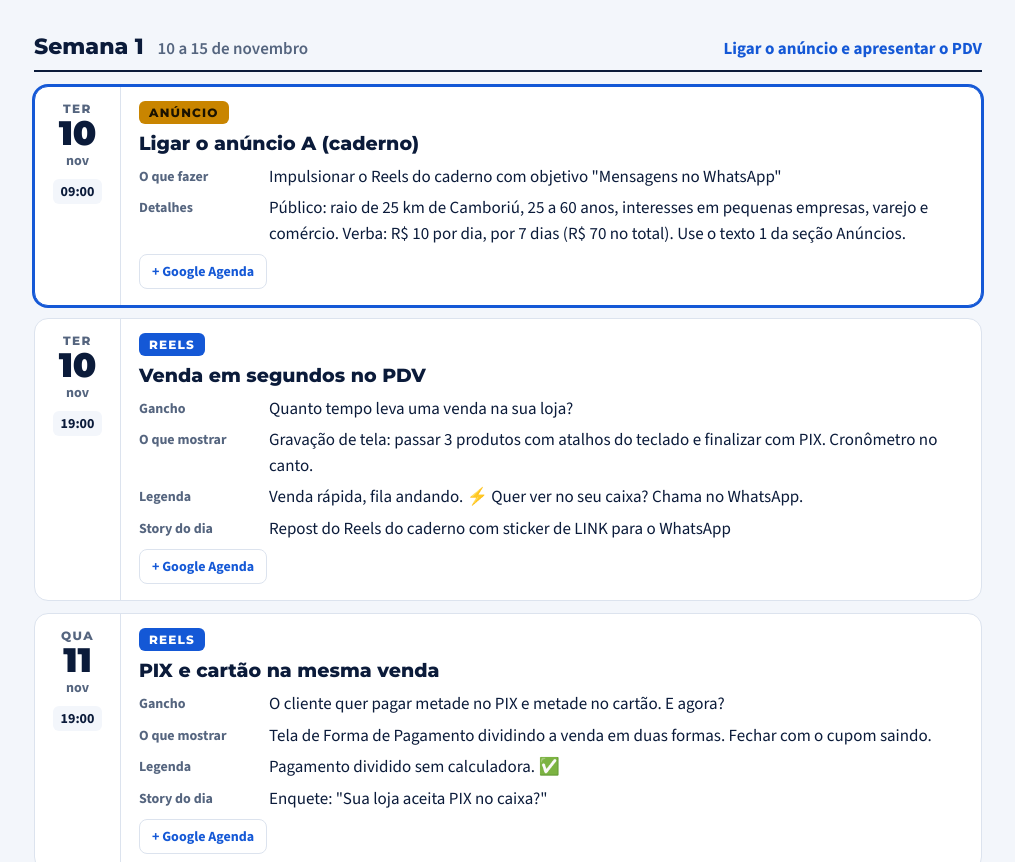
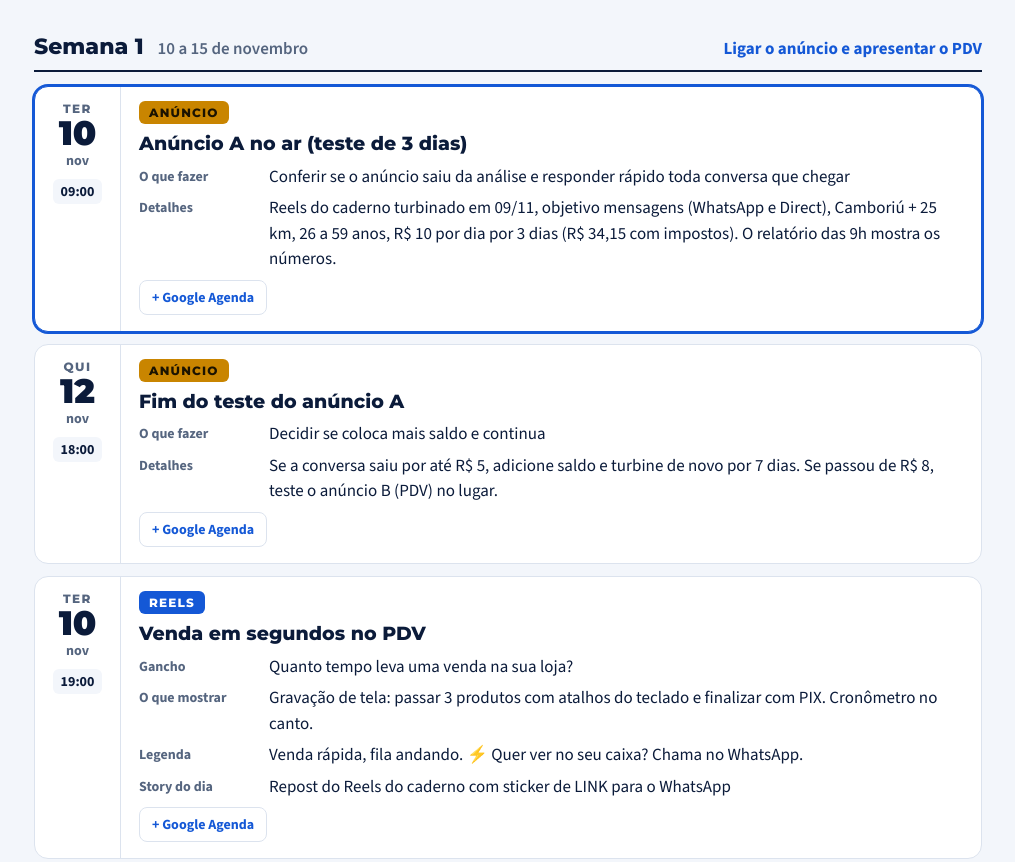
Before and after one commit to matheeuscristo1/calendario-unitec, a plain HTML site: page index.html in a window 1280 px wide. Shown: the part 705-1567 px from the top of the page, without its empty margins (132-1147 px from the left). Drawn offline with nearby package versions, Linux system fonts and the light colour scheme.

Commit message:
Anúncio A no ar: teste de 3 dias
Co-Authored-By: Claude Opus 5.5 <noreply@anthropic.com>

```diff
--- a/index.html
+++ b/index.html
@@ -118,9 +118,17 @@ footer{margin-top:44px;color:var(--muted);font-size:15px;display:grid;gap:6px}
     <div class="when"><span class="wd">Ter</span><span class="day">10</span><span class="mo">nov</span><span class="hr">09:00</span></div>
     <div class="body">
       <div class="chip">Anúncio</div>
-      <h3>Ligar o anúncio A (caderno)</h3>
-      <dl><div><dt>O que fazer</dt><dd>Impulsionar o Reels do caderno com objetivo &quot;Mensagens no WhatsApp&quot;</dd></div><div><dt>Detalhes</dt><dd>Público: raio de 25 km de Camboriú, 25 a 60 anos, interesses em pequenas empresas, varejo e comércio. Verba: R$ 10 por dia, por 7 dias (R$ 70 no total). Use o texto 1 da seção Anúncios.</dd></div></dl>
-      <a class="gc" href="https://calendar.google.com/calendar/render?action=TEMPLATE&amp;text=%F0%9F%93%B2+An%C3%BAncio%3A+Ligar+o+an%C3%BAncio+A+%28caderno%29&amp;dates=20261110T120000Z%2F20261110T123000Z&amp;details=O+que+fazer%3A+Impulsionar+o+Reels+do+caderno+com+objetivo+%22Mensagens+no+WhatsApp%22%0ADetalhes%3A+P%C3%BAblico%3A+raio+de+25+km+de+Cambori%C3%BA%2C+25+a+60+anos%2C+interesses+em+pequenas+empresas%2C+varejo+e+com%C3%A9rcio.+Verba%3A+R%24+10+por+dia%2C+por+7+dias+%28R%24+70+no+total%29.+Use+o+texto+1+da+se%C3%A7%C3%A3o+An%C3%BAncios." target="_blank" rel="noopener">+ Google Agenda</a>
+      <h3>Anúncio A no ar (teste de 3 dias)</h3>
+      <dl><div><dt>O que fazer</dt><dd>Conferir se o anúncio saiu da análise e responder rápido toda conversa que chegar</dd></div><div><dt>Detalhes</dt><dd>Reels do caderno turbinado em 09/11, objetivo mensagens (WhatsApp e Direct), Camboriú + 25 km, 26 a 59 anos, R$ 10 por dia por 3 dias (R$ 34,15 com impostos). O relatório das 9h mostra os números.</dd></div></dl>
+      <a class="gc" href="https://calendar.google.com/calendar/render?action=TEMPLATE&amp;text=%F0%9F%93%B2+An%C3%BAncio%3A+An%C3%BAncio+A+no+ar+%28teste+de+3+dias%29&amp;dates=20261110T120000Z%2F20261110T123000Z&amp;details=O+que+fazer%3A+Conferir+se+o+an%C3%BAncio+saiu+da+an%C3%A1lise+e+responder+r%C3%A1pido+toda+conversa+que+chegar%0ADetalhes%3A+Reels+do+caderno+turbinado+em+09%2F11%2C+objetivo+mensagens+%28WhatsApp+e+Direct%29%2C+Cambori%C3%BA+%2B+25+km%2C+26+a+59+anos%2C+R%24+10+por+dia+por+3+dias+%28R%24+34%2C15+com+impostos%29.+O+relat%C3%B3rio+das+9h+mostra+os+n%C3%BAmeros." target="_blank" rel="noopener">+ Google Agenda</a>
+    </div>
+  </article><article class="item k-anuncio" data-start="20261112T210000Z">
+    <div class="when"><span class="wd">Qui</span><span class="day">12</span><span class="mo">nov</span><span class="hr">18:00</span></div>
+    <div class="body">
+      <div class="chip">Anúncio</div>
+      <h3>Fim do teste do anúncio A</h3>
+      <dl><div><dt>O que fazer</dt><dd>Decidir se coloca mais saldo e continua</dd></div><div><dt>Detalhes</dt><dd>Se a conversa saiu por até R$ 5, adicione saldo e turbine de novo por 7 dias. Se passou de R$ 8, teste o anúncio B (PDV) no lugar.</dd></div></dl>
+      <a class="gc" href="https://calendar.google.com/calendar/render?action=TEMPLATE&amp;text=%F0%9F%93%B2+An%C3%BAncio%3A+Fim+do+teste+do+an%C3%BAncio+A&amp;dates=20261112T210000Z%2F20261112T213000Z&amp;details=O+que+fazer%3A+Decidir+se+coloca+mais+saldo+e+continua%0ADetalhes%3A+Se+a+conversa+saiu+por+at%C3%A9+R%24+5%2C+adicione+saldo+e+turbine+de+novo+por+7+dias.+Se+passou+de+R%24+8%2C+teste+o+an%C3%BAncio+B+%28PDV%29+no+lugar." target="_blank" rel="noopener">+ Google Agenda</a>
     </div>
   </article><article class="item k-reels" data-start="20261110T220000Z">
     <div class="when"><span class="wd">Ter</span><span class="day">10</span><span class="mo">nov</span><span class="hr">19:00</span></div>
@@ -169,14 +177,6 @@ footer{margin-top:44px;color:var(--muted);font-size:15px;display:grid;gap:6px}
       <h3>Quem está por trás da Unitecnologia</h3>
       <dl><div><dt>Gancho</dt><dd>A gente não é só um sistema.</dd></div><div><dt>O que mostrar</dt><dd>Vídeo curto da equipe e do escritório, alguém atendendo cliente, implantação em loja.</dd></div><div><dt>Legenda</dt><dd>Atendimento local em Camboriú e região. 📍</dd></div><div><dt>Story do dia</dt><dd>Foto da equipe com &quot;bom sábado&quot;</dd></div></dl>
       <a class="gc" href="https://calendar.google.com/calendar/render?action=TEMPLATE&amp;text=%F0%9F%93%B2+Reels%3A+Quem+est%C3%A1+por+tr%C3%A1s+da+Unitecnologia&amp;dates=20261114T130000Z%2F20261114T133000Z&amp;details=Gancho%3A+A+gente+n%C3%A3o+%C3%A9+s%C3%B3+um+sistema.%0AO+que+mostrar%3A+V%C3%ADdeo+curto+da+equipe+e+do+escrit%C3%B3rio%2C+algu%C3%A9m+atendendo+cliente%2C+implanta%C3%A7%C3%A3o+em+loja.%0ALegenda%3A+Atendimento+local+em+Cambori%C3%BA+e+regi%C3%A3o.+%F0%9F%93%8D%0AStory+do+dia%3A+Foto+da+equipe+com+%22bom+s%C3%A1bado%22%0AWhatsApp%3A+wa.me%2F5547984002117" target="_blank" rel="noopener">+ Google Agenda</a>
-    </div>
-  </article><article class="item k-anuncio" data-start="20261114T210000Z">
-    <div class="when"><span class="wd">Sáb</span><span class="day">14</span><span class="mo">nov</span><span class="hr">18:00</span></div>
-    <div class="body">
-      <div class="chip">Anúncio</div>
-      <h3>Revisar o anúncio A</h3>
-      <dl><div><dt>O que fazer</dt><dd>Abrir o Gerenciador de Anúncios e ver o custo por conversa</dd></div><div><dt>Detalhes</dt><dd>Se a conversa custar até R$ 5, mantenha. Se passar de R$ 8, troque o criativo pelo anúncio B (PDV) ou diminua o raio para 15 km.</dd></div></dl>
-      <a class="gc" href="https://calendar.google.com/calendar/render?action=TEMPLATE&amp;text=%F0%9F%93%B2+An%C3%BAncio%3A+Revisar+o+an%C3%BAncio+A&amp;dates=20261114T210000Z%2F20261114T213000Z&amp;details=O+que+fazer%3A+Abrir+o+Gerenciador+de+An%C3%BAncios+e+ver+o+custo+por+conversa%0ADetalhes%3A+Se+a+conversa+custar+at%C3%A9+R%24+5%2C+mantenha.+Se+passar+de+R%24+8%2C+troque+o+criativo+pelo+an%C3%BAncio+B+%28PDV%29+ou+diminua+o+raio+para+15+km." target="_blank" rel="noopener">+ Google Agenda</a>
     </div>
   </article><article class="item k-reels" data-start="20261115T140000Z">
     <div class="when"><span class="wd">Dom</span><span class="day">15</span><span class="mo">nov</span><span class="hr">11:00</span></div>
--- a/sw.js
+++ b/sw.js
@@ -1,4 +1,4 @@
-const C='posts-unitec-v1794252768149';
+const C='posts-unitec-v1794254344292';
 const FILES=['./','index.html','manifest.webmanifest','icon-192.png','icon-512.png','calendario.ics'];
 self.addEventListener('install',e=>{e.waitUntil(caches.open(C).then(c=>c.addAll(FILES)).then(()=>self.skipWaiting()));});
 self.addEventListener('activate',e=>{e.waitUntil(caches.keys().then(ks=>Promise.all(ks.filter(k=>k!==C).map(k=>caches.delete(k)))).then(()=>self.clients.claim()));});
```
Also changed, not shown: 1 other file.
